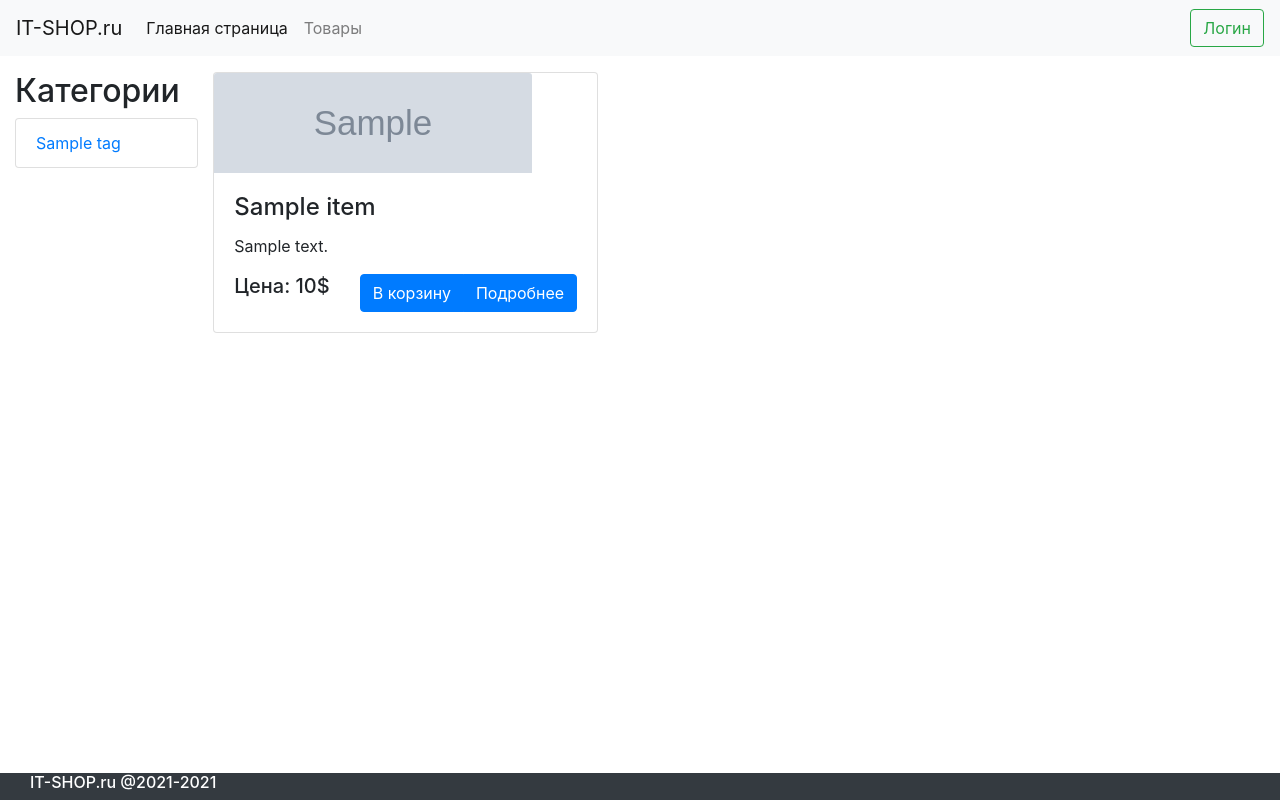
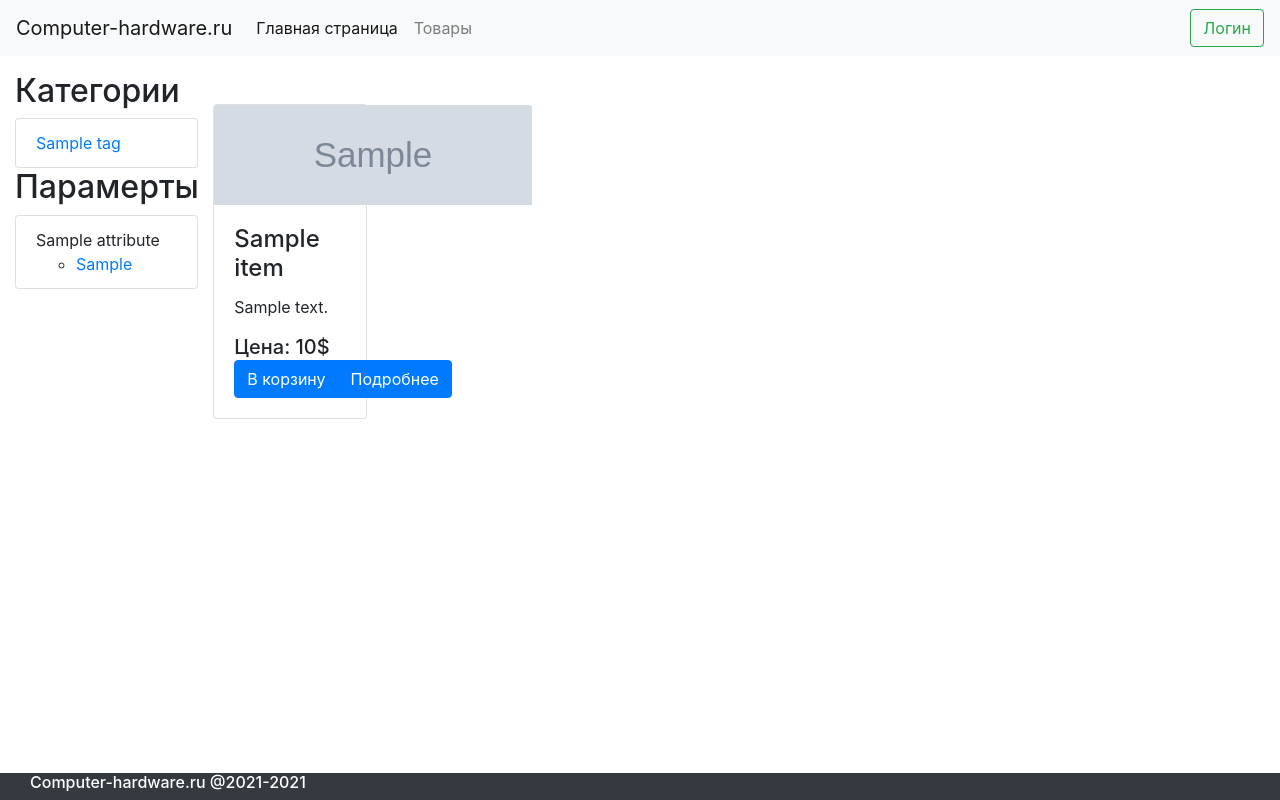
Before and after one commit to REDxEYE/Temp_repo, a Django app: page /shop/listing/ in a window 1280 px wide. Run offline with Django 3.2, Linux system fonts and the light colour scheme; tables that the repository leaves empty hold one stand-in row (values such as "Sample post"); grey boxes marked "Sample" are stand-in pictures; some libraries are stand-ins or nearby versions.

Commit message:
Add item attributes

```diff
--- a/online_shop/api_views.py
+++ b/online_shop/api_views.py
@@ -19,8 +19,8 @@ class AuthApi(APIView):
 
     @csrf_exempt
     def post(self, request):
-        username = request.POST['username']
-        password = request.POST['password']
+        username = request.data['username']
+        password = request.data['password']
         user = authenticate(username=username, password=password)
         if user is not None:
             if user.is_active:
--- a/online_shop/models.py
+++ b/online_shop/models.py
@@ -18,7 +18,8 @@ class ShoppingCartItem(models.Model):
 
 class Item(models.Model):
     id = models.UUIDField(primary_key=True, default=uuid.uuid4, editable=False)
-    tags = models.ManyToManyField('Tag')
+    tag = models.ForeignKey('Tag', models.deletion.SET_NULL, null=True)
+    attributes = models.ManyToManyField('AttributeValue')
     name = models.CharField(max_length=256)
     desc = models.TextField()
     shot_desc = models.CharField(max_length=150, default="...")
@@ -32,9 +33,27 @@ class Item(models.Model):
 class Tag(models.Model):
     name = models.CharField(max_length=32, default='No tag')
     key = models.CharField(max_length=32, default='no-tag')
+    attributes = models.ManyToManyField('Attribute')
 
     def __str__(self):
         return f'{self.name}-{self.key}'
+
+
+class Attribute(models.Model):
+    name = models.CharField(max_length=32, default='No attribute')
+    key = models.CharField(max_length=32, default='no-attribute')
+    tags = models.ManyToManyField('Tag')
+
+    def __str__(self):
+        return f'{self.name}'
+
+
+class AttributeValue(models.Model):
+    attribute = models.ForeignKey('Attribute', models.deletion.CASCADE)
+    value = models.CharField(max_length=260, default='Missing value')
+
+    def __str__(self):
+        return f'{self.attribute.name}: "{self.value}"'
 
 
 class Review(models.Model):
--- a/online_shop/views.py
+++ b/online_shop/views.py
@@ -1,6 +1,8 @@
+from collections import defaultdict
+
 from django.contrib.auth.decorators import login_required
 from django.shortcuts import render, get_object_or_404, redirect
-from online_shop.models import Item, Review, ShoppingCart, ShoppingCartItem, Tag
+from online_shop.models import Item, Review, ShoppingCart, ShoppingCartItem, Tag, Attribute, AttributeValue
 from django.contrib.auth import logout, login, authenticate
 from django.contrib.auth.forms import UserCreationForm
 
@@ -35,8 +37,13 @@ def home(request):
 
 def listing(request):
     item_filter = request.GET.get('filter', None)
+    attribute_name = request.GET.get('attribute_name', None)
+    attribute_value = request.GET.get('attribute_value', None)
     if item_filter is not None:
-        items = Item.objects.filter(tags__key__contains=item_filter).all()
+        items = Item.objects.filter(tag__key__iexact=item_filter).all()
+    elif attribute_value and attribute_value:
+        items = Item.objects.filter(attributes__attribute__key__iexact=attribute_name,
+                                    attributes__value__icontains=attribute_value).all()
     else:
         items = Item.objects.all()
     tags = Tag.objects.all()
@@ -51,9 +58,15 @@ def listing(request):
             cur_row.append(item)
     if cur_row not in rows:
         rows.append(cur_row)
+    available_attributes = {}
+
+    for item in items:
+        for attr_value in AttributeValue.objects.filter(item=item):
+            attr_value: AttributeValue
+            available_attributes.setdefault(attr_value.attribute, set()).add(attr_value.value)
 
     return render(request, 'online_shop/listing.html',
-                  context={'item_rows': rows, 'all_tags': tags})
+                  context={'item_rows': rows, 'all_tags': tags, 'available_attributes': available_attributes})
 
 
 @login_required(login_url='/accounts/login')
--- a/templates/base.html
+++ b/templates/base.html
@@ -2,7 +2,7 @@
 {% load static %}
 <html lang="en">
 <head>
-    <title>IT-SHOP.ru</title>
+    <title>Computer-hardware.ru</title>
     <link href="{% static 'bootstrap/css/bootstrap.min.css' %}" rel="stylesheet">
 
     <script src="https://code.jquery.com/jquery-3.2.1.slim.min.js"
@@ -16,7 +16,7 @@
 <body style="height: 100%;
   overflow: hidden;">
 <nav class="navbar navbar-expand-lg navbar-light bg-light">
-    <a class="navbar-brand" href="#">IT-SHOP.ru</a>
+    <a class="navbar-brand" href="#">Computer-hardware.ru</a>
     <button class="navbar-toggler" type="button" data-toggle="collapse" data-target="#navbarSupportedContent"
             aria-controls="navbarSupportedContent" aria-expanded="false" aria-label="Toggle navigation">
         <span class="navbar-toggler-icon"></span>
@@ -80,7 +80,7 @@
     right: 0;
     bottom: 0;">
         <div class="col-3">
-            <h6>IT-SHOP.ru @2021-2021</h6>
+            <h6>Computer-hardware.ru @2021-2021</h6>
         </div>
     </div>
 </footer>
--- a/templates/online_shop/listing.html
+++ b/templates/online_shop/listing.html
@@ -9,13 +9,28 @@
                     <li class="list-group-item"><a href="?filter={{ tag.key }}">{{ tag.name }}</a></li>
                 {% endfor %}
             </ul>
+            <h2>Парамерты</h2>
+            <ul class="list-group">
+                {% for attribute, attribute_values in available_attributes.items %}
+                    <li class="list-group-item">{{ attribute.name }}
+                        <ul>
+                            {% for attribute_value in attribute_values %}
+                                <li>
+                                    <a href="?attribute_name={{ attribute.key }}&attribute_value={{ attribute_value }}">{{ attribute_value }}</a>
+                                </li>
+                            {% endfor %}
+                        </ul>
+
+                    </li>
+                {% endfor %}
+            </ul>
         </div>
         <div class="col-9">
             {% for item_row in item_rows %}
-                <div class="row">
+                <div class="row" style="margin-top: 2em">
                     <div class="card-deck">
                         {% for item in item_row %}
-                            <div class="card">
+                            <div class="card" style="max-width: 37%">
                                 <img class="card-img-top" style="object-fit: cover; width: 318px; height: 100px"
                                      src="{{ item.image.url }}" alt="Preview">
                                 <div class="card-body">
```
Also changed, not shown: online_shop/admin.py (+11 -2 lines), online_shop/migrations/0002_auto_20210507_2334.py (added).
